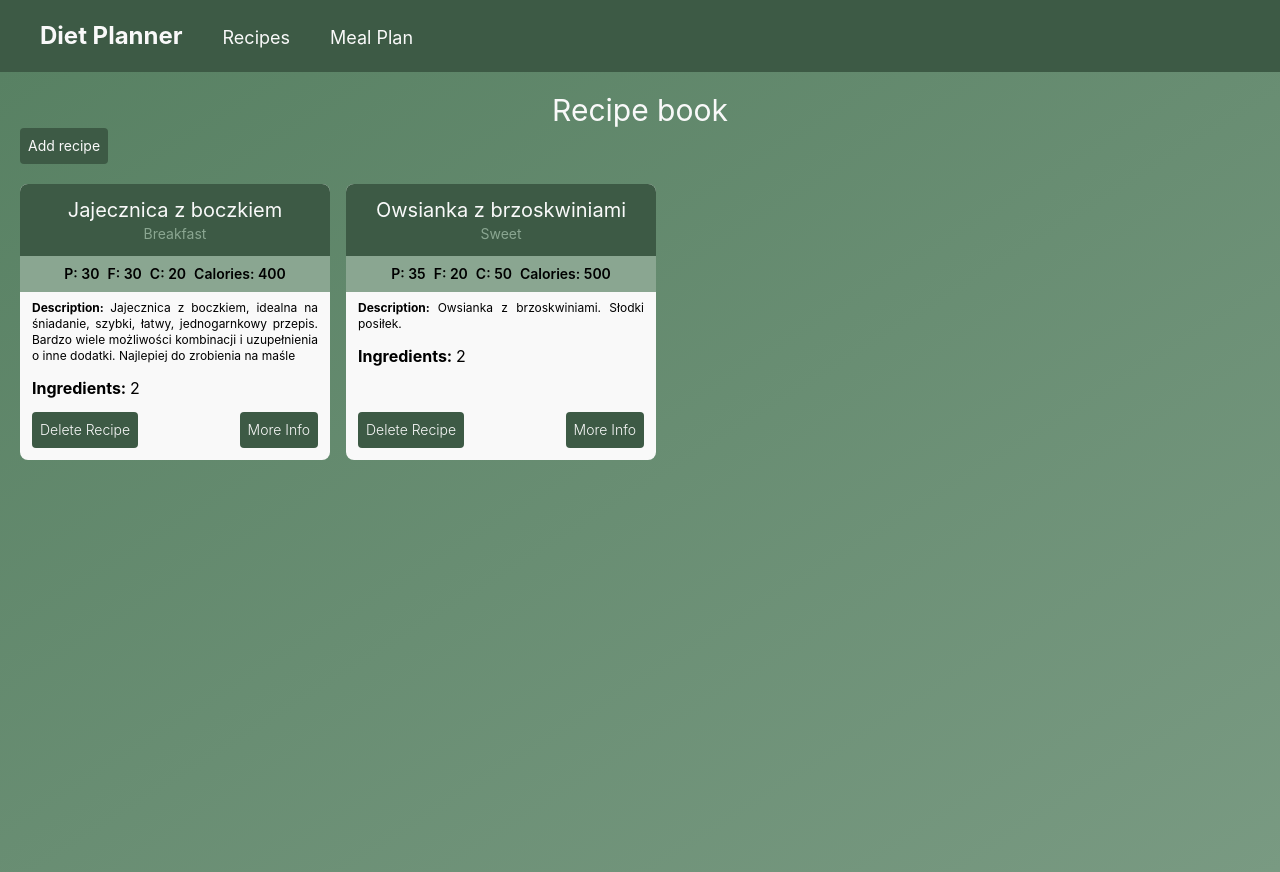
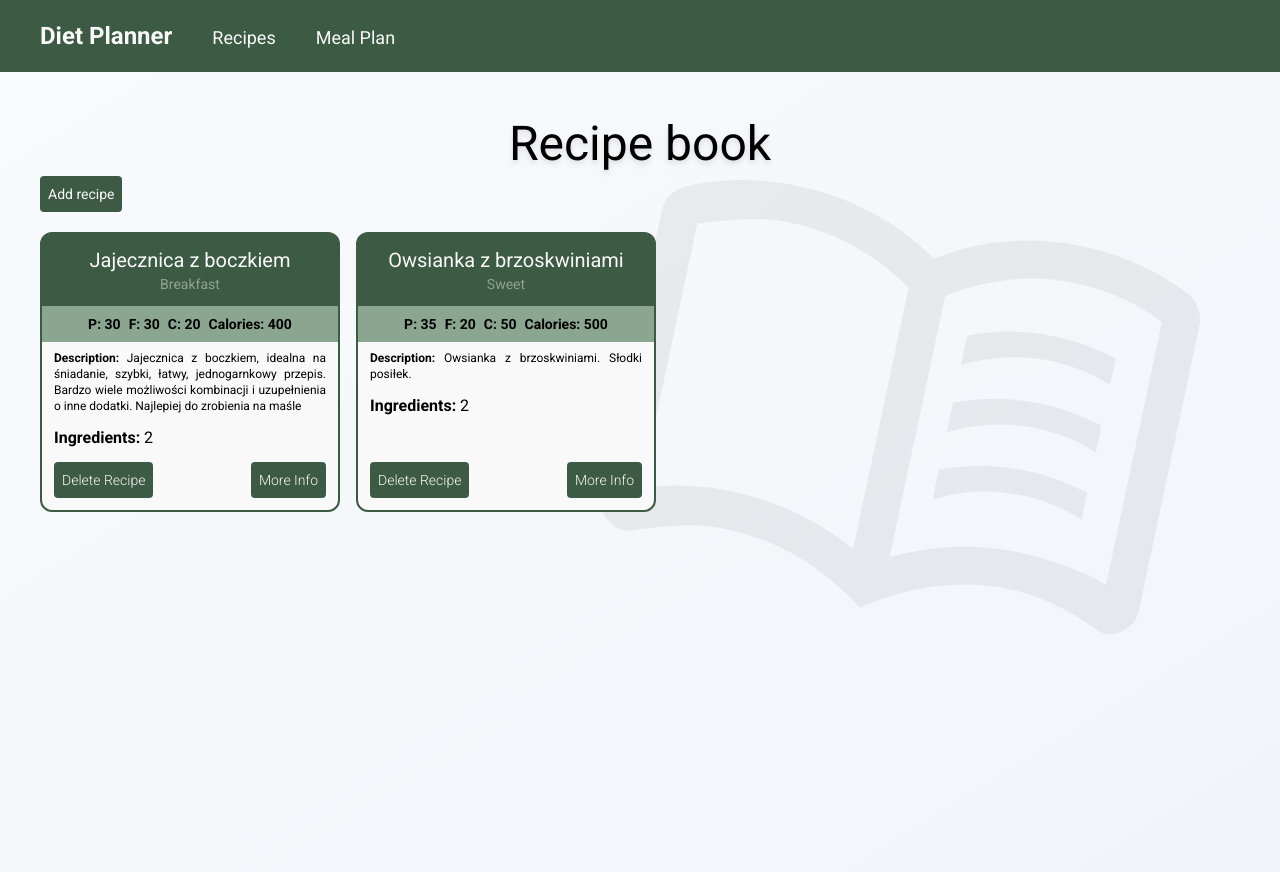
Before and after one commit to JacekGaw/Diet-Planner, a React (Create React App) app: page /Recipes in a window 1280 px wide. Built offline with nearby package versions, Linux system fonts and the light colour scheme.

Commit message:
Change styling, add google fonts and google material icons, add icon to recipe page

```diff
--- a/public/index.html
+++ b/public/index.html
@@ -3,6 +3,13 @@
   <head>
     <meta charset="utf-8" />
     <link rel="icon" href="%PUBLIC_URL%/favicon.ico" />
+    <link rel="preconnect" href="https://fonts.googleapis.com" />
+    <link rel="preconnect" href="https://fonts.gstatic.com" crossorigin />
+    <link
+      href="https://fonts.googleapis.com/css2?family=Roboto:ital,wght@0,300;0,400;0,500;0,700;0,900;1,300;1,400;1,500;1,700;1,900&display=swap"
+      rel="stylesheet"
+    />
+    <link rel="stylesheet" href="https://fonts.googleapis.com/css2?family=Material+Symbols+Outlined:opsz,wght,FILL,GRAD@20..48,100..700,0..1,-50..200" />
     <meta name="viewport" content="width=device-width, initial-scale=1" />
     <meta name="theme-color" content="#000000" />
     <meta
--- a/src/App.js
+++ b/src/App.js
@@ -13,7 +13,7 @@ function App() {
       <MealPlanContextProvider>
       <section>
         <Menu />
-        <main className="bg-gradient-to-br from-green to-green2 min-h-screen">
+        <main className="bg-gradient-to-br from-slate-50 p-10 to-slate-100 min-h-screen">
           <Routes>
             <Route path="/" element={<Home />} />
             <Route path="/Recipes" element={<Recipes />} />
--- a/src/index.css
+++ b/src/index.css
@@ -5,9 +5,7 @@
 body {
   padding: 0;
   margin: 0;
-  font-family: -apple-system, BlinkMacSystemFont, 'Segoe UI', 'Roboto', 'Oxygen',
-    'Ubuntu', 'Cantarell', 'Fira Sans', 'Droid Sans', 'Helvetica Neue',
-    sans-serif;
+  font-family: "Roboto", sans-serif;
   -webkit-font-smoothing: antialiased;
   -moz-osx-font-smoothing: grayscale;
 }
--- a/src/pages/recipes/Recipes.jsx
+++ b/src/pages/recipes/Recipes.jsx
@@ -15,11 +15,18 @@ const Recipes = () => {
   };
 
   return (
-    <section className="p-5">
-      <header>
-        <h2 className="text-center text-3xl text-white">Recipe book</h2>
+    <section className=" relative">
+      <span className="material-symbols-outlined text-[600px] rotate-12 right-[40px] m-0 absolute opacity-5 z-0 ">
+        menu_book
+      </span>
+
+      <header className="w-full p-2 z-50">
+        <h2 className="text-center text-5xl font-regular z-50 drop-shadow-md">Recipe book</h2>
       </header>
-      <button onClick={handleChangeVisibility} className="bg-dark-green text-white rounded p-2 text-sm mb-5">
+      <button
+        onClick={handleChangeVisibility}
+        className="bg-dark-green text-white rounded p-2 text-sm mb-5"
+      >
         {addRecipeView ? "Close" : "Add recipe"}
       </button>
       {addRecipeView === true ? (
@@ -27,7 +34,10 @@ const Recipes = () => {
       ) : (
         ""
       )}
-      <RecipesList className="flex gap-4 " cardStyle=" w-1/4 bg-white rounded-lg flex flex-col justify-between"/>
+      <RecipesList
+        className="flex gap-4 z-50"
+        cardStyle="z-50 w-1/4 bg-white rounded-xl flex flex-col justify-between border-2 border-dark-green"
+      />
     </section>
   );
 };
```
